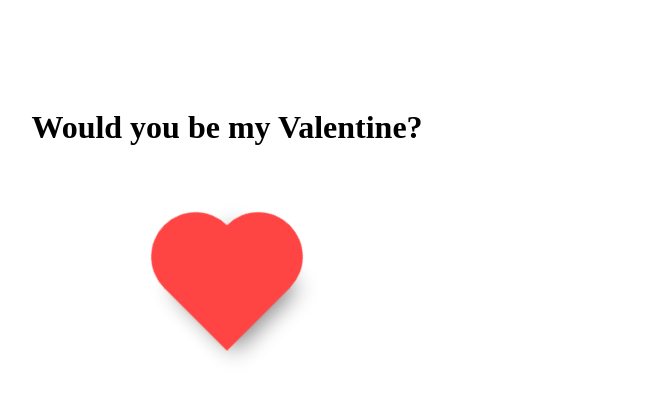
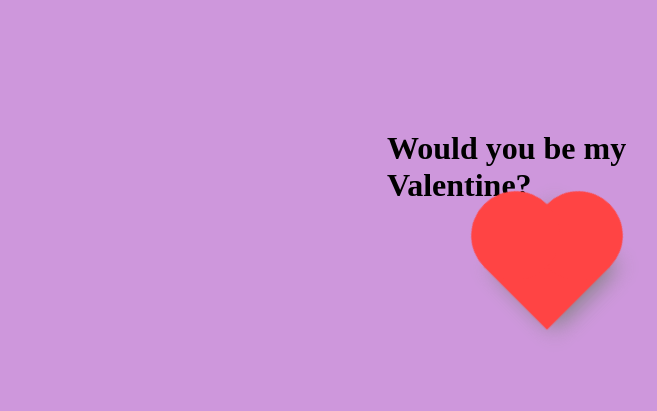
Before and after one commit to maykaltenev/valentine-day, a plain HTML site: page index.html in a window 1280 px wide. Shown: the whole page, without its empty margins (101-758 px from the left). Drawn offline with Linux system fonts and the light colour scheme.

Commit message:
update valentine

```diff
--- a/css/style.css
+++ b/css/style.css
@@ -1,6 +1,15 @@
 body {
   height: 50vh;
-  width: 50vw;
+  width: 100vw;
+  display: flex;
+  flex-direction: column;
+  justify-content: center;
+  align-items: center;
+  background-color: rgb(206, 151, 220);
+}
+main {
+  height: 25vh;
+  width: 25vw;
   display: flex;
   flex-direction: column;
   justify-content: space-evenly;
--- a/index.html
+++ b/index.html
@@ -8,7 +8,9 @@
     <title>Heart</title>
   </head>
   <body>
-    <h1>Would you be my Valentine?</h1>
-    <div></div>
+    <main>
+      <h1>Would you be my Valentine?</h1>
+      <div></div>
+    </main>
   </body>
 </html>
```
